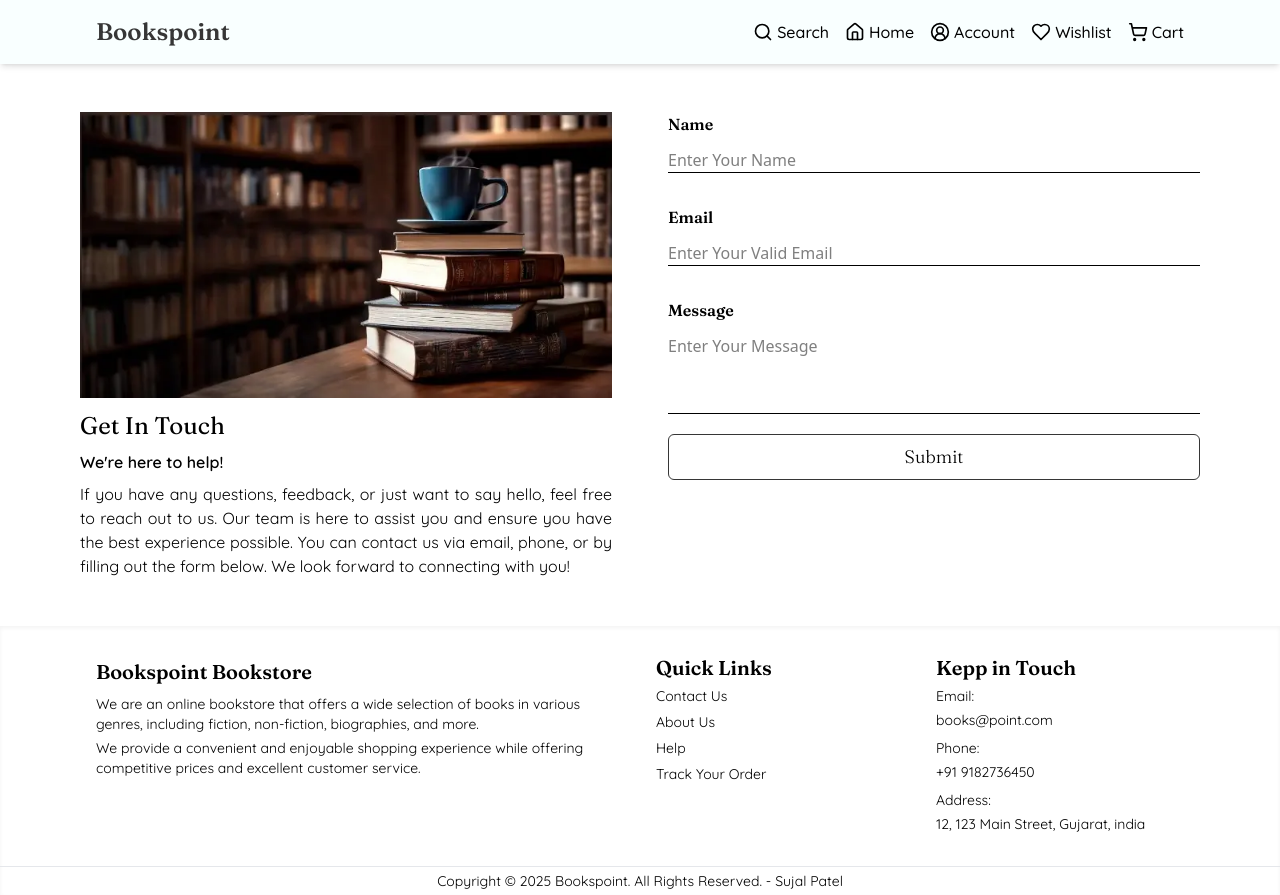
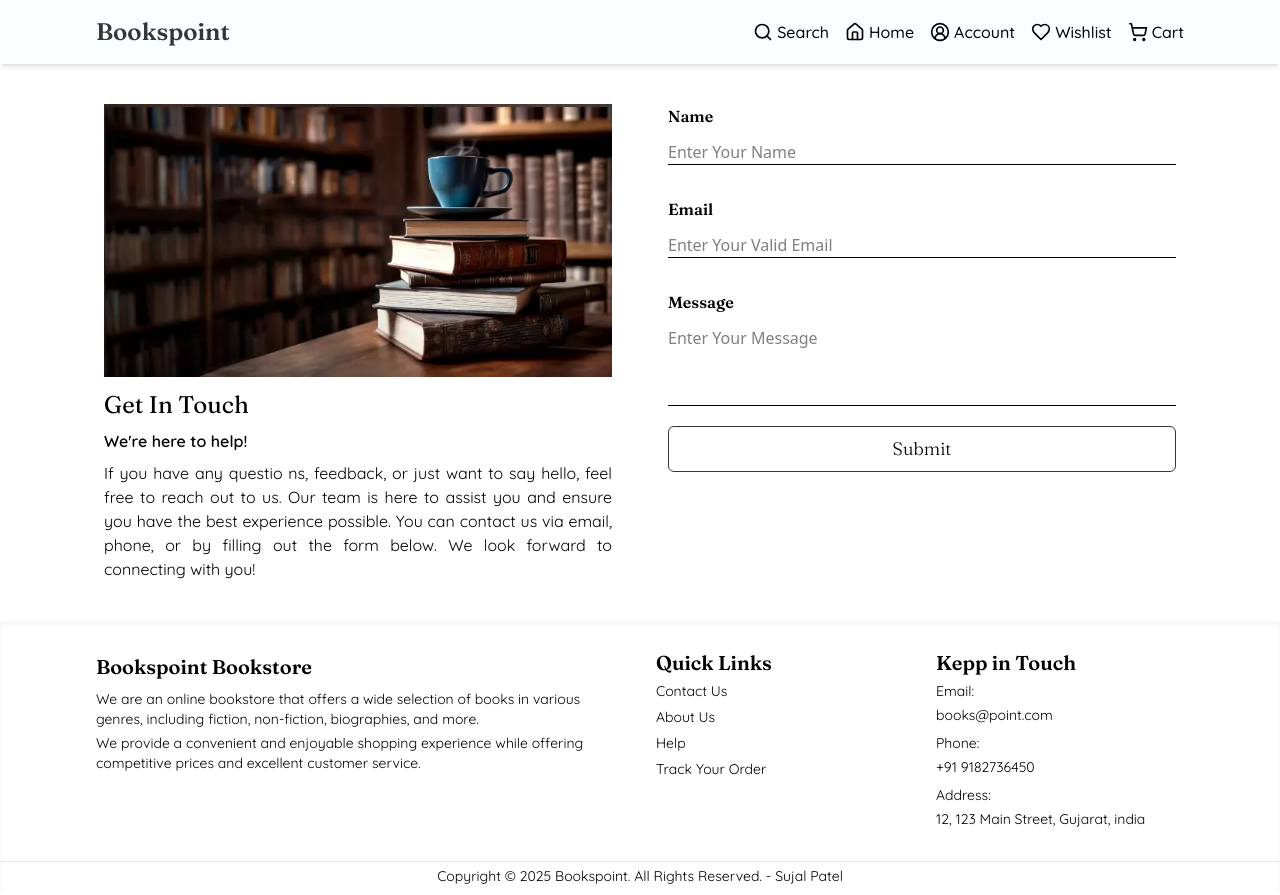
Before and after one commit to SujalPatel-203/Bookspoint, a React (Vite) app: page /contactus in a window 1280 px wide. Built offline with nearby package versions, Linux system fonts and the light colour scheme.

Commit message:
Your commit message here

```diff
--- a/src/pages/contactus/ContactUs.jsx
+++ b/src/pages/contactus/ContactUs.jsx
@@ -4,7 +4,7 @@ import contactusimage from '../../assets/ContactUsImage.webp'
 const ContactUs = () => {
   return (
     <>
-      <section className='max-w-6xl mx-auto py-8 flex gap-x-6 justify-between max-lg:flex-col max-lg:p-6'>
+      <section className='max-w-6xl mx-auto py-8 flex flex-col gap-x-6 justify-between md:flex-row md:p-6'>
         <div className='p-4 flex flex-col gap-y-3 flex-1'>
           <div className='flex justify-center'>
             <img src={contactusimage} alt="contactusimage" className='w-auto h-auto' loading='lazy' />
@@ -12,7 +12,7 @@ const ContactUs = () => {
           <div>
             <h1 className='mb-2 font-Fraunces text-2xl'>Get In Touch</h1>
             <h3 className='mb-2 font-semibold font-Quicksand'>We're here to help!</h3>
-            <p className='text-justify font-Quicksand'>If you have any questions, feedback, or just want to say hello, feel free to reach out to us. Our team is here to assist you and ensure you have the best experience possible. You can contact us via email, phone, or by filling out the form below. We look forward to connecting with you!</p>
+            <p className='text-justify font-Quicksand'>If you have any questio  ns, feedback, or just want to say hello, feel free to reach out to us. Our team is here to assist you and ensure you have the best experience possible. You can contact us via email, phone, or by filling out the form below. We look forward to connecting with you!</p>
           </div>
         </div>
 
```
